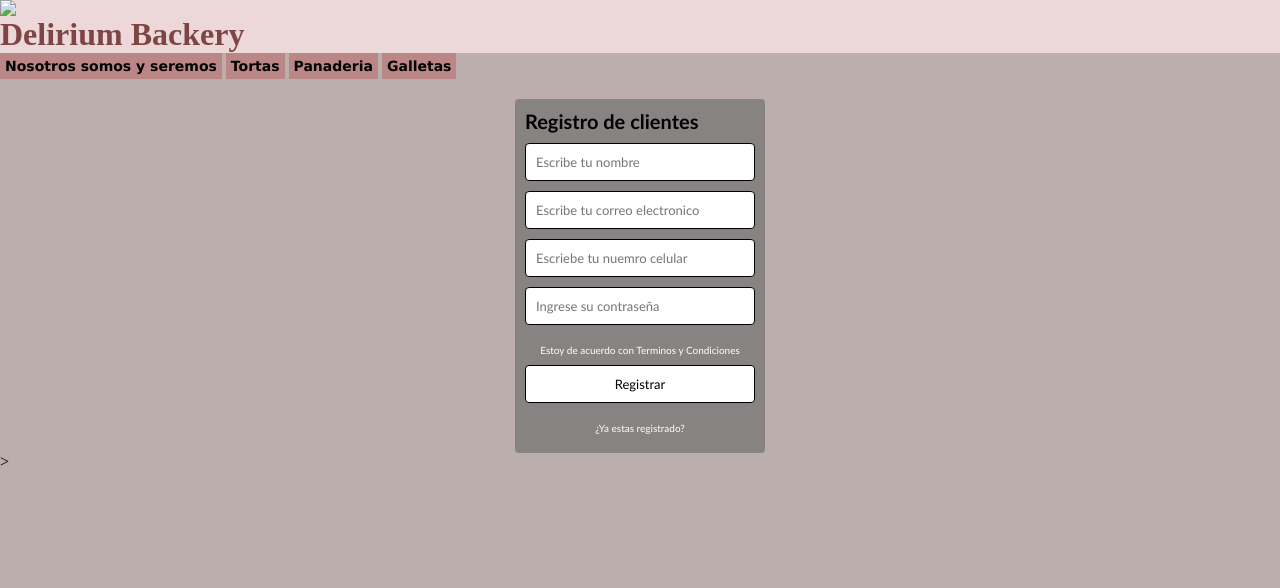
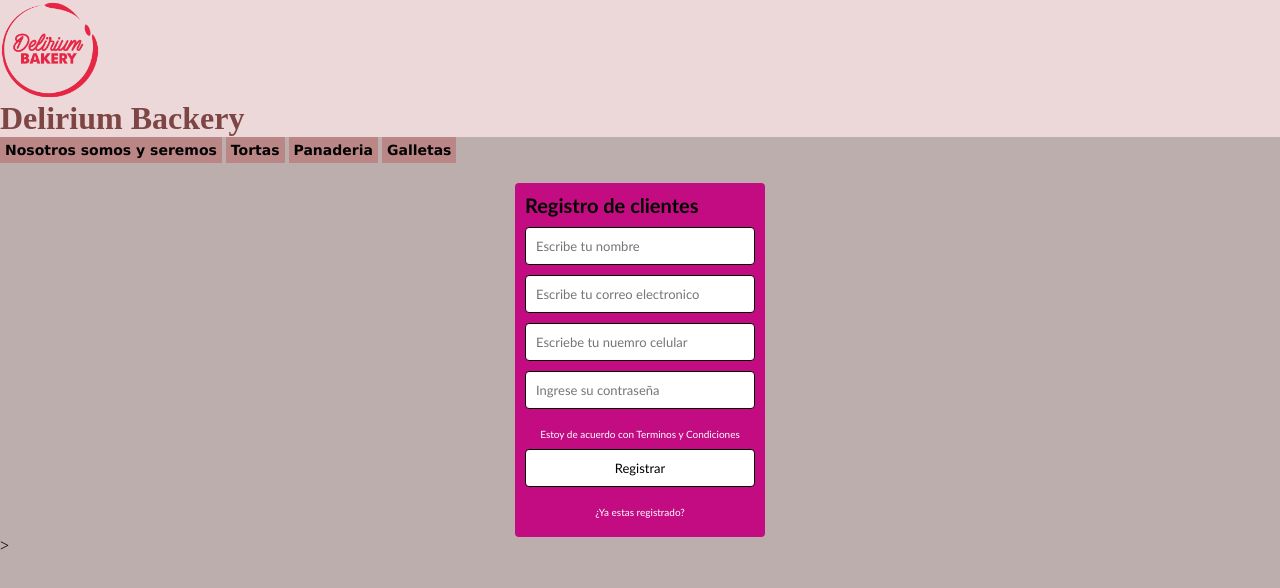
Before and after one commit to Luisa1612/Proyecto-Ciclo-3, a plain HTML site: page Estructura_HTML/index.html in a window 1280 px wide. Drawn offline with Linux system fonts and the light colour scheme.

Commit message:
Cambio color

```diff
--- a/Estilo_CSS/Estilo.css
+++ b/Estilo_CSS/Estilo.css
@@ -25,7 +25,7 @@ img{
 
 section{
     width: 250px;
-    background-color: rgb(135, 131, 130);
+    background-color: rgb(195, 11, 130);
     padding: 10px;
     margin: auto;
     margin-top: 20px;
--- a/Estructura_HTML/index.html
+++ b/Estructura_HTML/index.html
@@ -12,7 +12,7 @@
 <body>
     <div>
         <header>
-            <img src="Imagenes/logo_deliriumbakery.png">
+            <img src="../Imagenes/logo_deliriumbakery.png">
             <H1>Delirium Backery </H1>
         </header>
         <nav class="menu">
```
